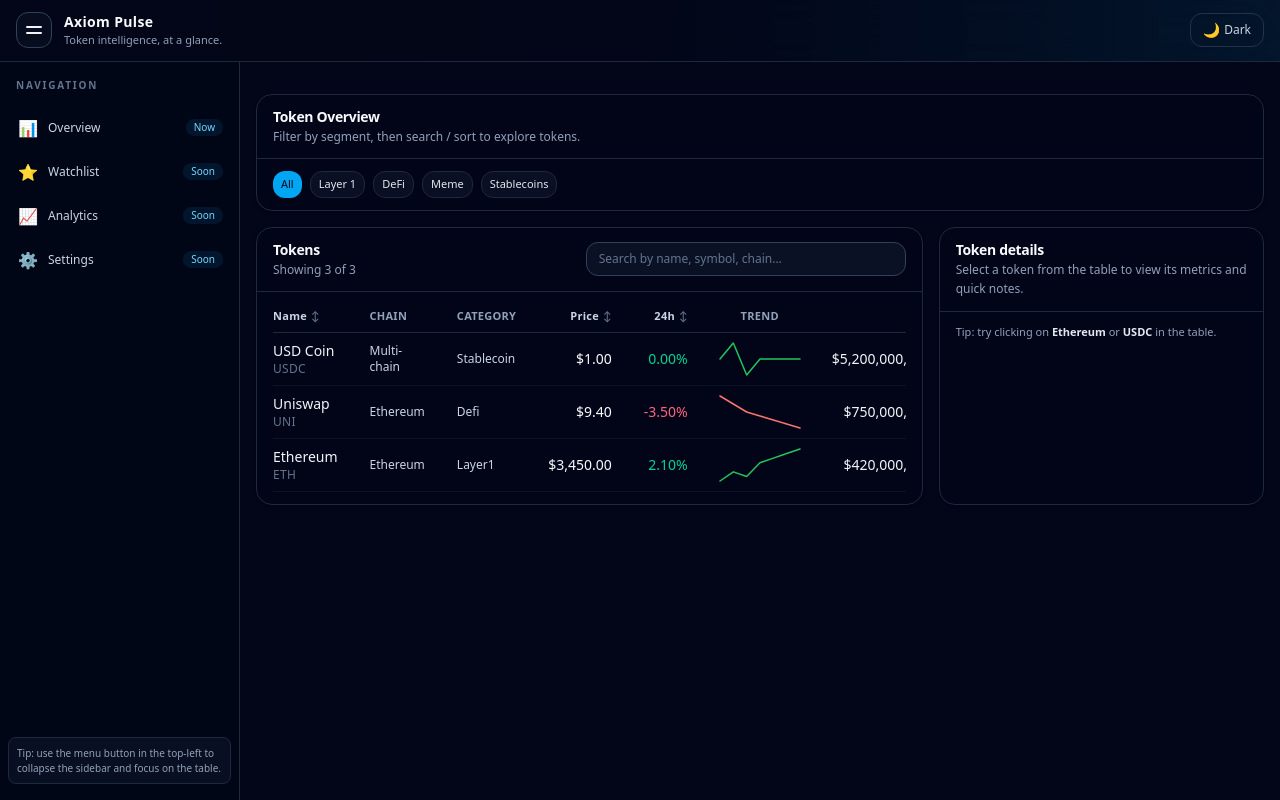
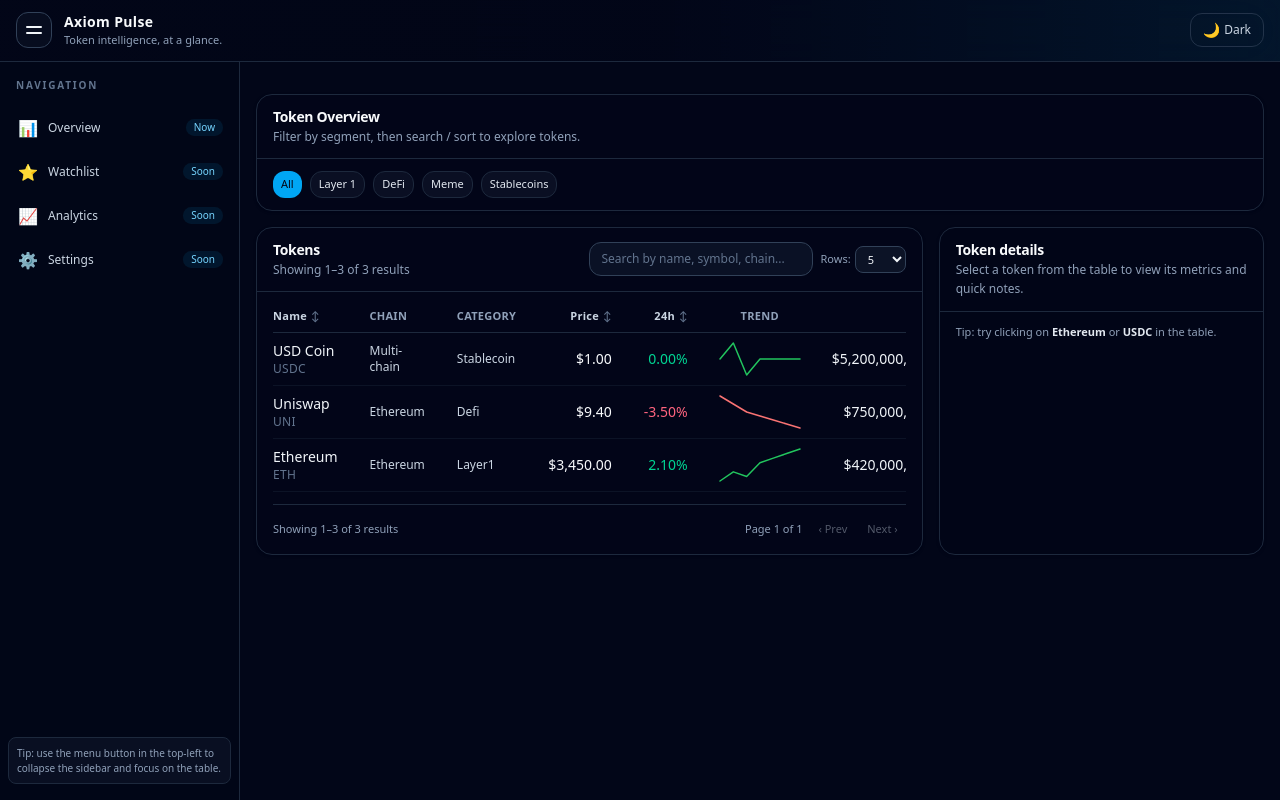
Before and after one commit to sangram-sethi/Token-Trading-Table, a Next.js app: page / in a window 1280 px wide. Built offline with nearby package versions, Linux system fonts and the light colour scheme.

Commit message:
added pagination

```diff
--- a/src/components/tokens/TokenList.tsx
+++ b/src/components/tokens/TokenList.tsx
@@ -13,6 +13,7 @@ import {
   CardContent,
 } from "@/components/ui/Card";
 import { Input } from "@/components/ui/Input";
+import { Button } from "@/components/ui/Button";
 import TokenSparkline from "@/components/tokens/TokenSparkline";
 
 type SortKey = "name" | "price" | "change24h" | "tvl";
@@ -27,6 +28,11 @@ export default function TokenList() {
   const [sortKey, setSortKey] = useState<SortKey>("tvl");
   const [sortDirection, setSortDirection] = useState<SortDirection>("desc");
 
+  // pagination state
+  const [pageSize, setPageSize] = useState(5);
+  const [page, setPage] = useState(1); // 1-based
+
+  // Fetch tokens on first load
   useEffect(() => {
     if (status === "idle") {
       dispatch(fetchTokens());
@@ -58,11 +64,13 @@ export default function TokenList() {
     );
   };
 
+  // 1) category filter
   const filteredByCategory =
     filteredCategory === "all"
       ? tokens
       : tokens.filter((t) => t.category === filteredCategory);
 
+  // 2) search filter
   const searchedTokens = filteredByCategory.filter((t) => {
     if (!query.trim()) return true;
     const q = query.toLowerCase();
@@ -73,7 +81,8 @@ export default function TokenList() {
     );
   });
 
-  const visibleTokens = [...searchedTokens].sort((a, b) => {
+  // 3) sorting
+  const sortedTokens = [...searchedTokens].sort((a, b) => {
     let result = 0;
 
     switch (sortKey) {
@@ -100,21 +109,64 @@ export default function TokenList() {
     return sortDirection === "asc" ? result : -result;
   });
 
+  const totalRows = sortedTokens.length;
+  const totalPages = Math.max(1, Math.ceil(totalRows / pageSize));
+
+  // keep page in range when filters/search/size change
+  useEffect(() => {
+    setPage((prev) => {
+      if (prev > totalPages) return totalPages;
+      if (prev < 1) return 1;
+      return prev;
+    });
+  }, [totalPages]);
+
+  const startIndex = (page - 1) * pageSize;
+  const endIndex = startIndex + pageSize;
+  const pageTokens = sortedTokens.slice(startIndex, endIndex);
+
+  const displayStart = totalRows === 0 ? 0 : startIndex + 1;
+  const displayEnd = totalRows === 0 ? 0 : Math.min(endIndex, totalRows);
+
+  const handlePageSizeChange = (value: string) => {
+    const n = Number(value) || 5;
+    setPageSize(n);
+    setPage(1); // reset to first page when size changes
+  };
+
   return (
     <Card>
-      <CardHeader className="flex flex-col gap-2 sm:flex-row sm:items-center sm:justify-between">
+      <CardHeader className="flex flex-col gap-3 sm:flex-row sm:items-center sm:justify-between">
         <div>
           <CardTitle>Tokens</CardTitle>
           <CardDescription>
-            Showing {visibleTokens.length} of {tokens.length}
+            Showing {displayStart}–{displayEnd} of {totalRows} result
+            {totalRows === 1 ? "" : "s"}
           </CardDescription>
         </div>
-        <div className="w-full max-w-xs">
+        <div className="flex w-full flex-col gap-2 sm:w-auto sm:flex-row sm:items-center">
+          <div className="w-full sm:w-56">
             <Input
               value={query}
-            onChange={(e) => setQuery(e.target.value)}
+              onChange={(e) => {
+                setQuery(e.target.value);
+                setPage(1); // reset page on search change
+              }}
               placeholder="Search by name, symbol, chain..."
             />
+          </div>
+          <div className="flex items-center gap-1 text-[11px] text-slate-400">
+            <span>Rows:</span>
+            <select
+              value={pageSize}
+              onChange={(e) => handlePageSizeChange(e.target.value)}
+              className="rounded-lg border border-slate-700 bg-slate-900/80 px-2 py-1 text-[11px] text-slate-100 focus:outline-none focus:ring-2 focus:ring-sky-500/60"
+            >
+              <option value={5}>5</option>
+              <option value={10}>10</option>
+              <option value={25}>25</option>
+            </select>
+          </div>
         </div>
       </CardHeader>
 
@@ -131,13 +183,14 @@ export default function TokenList() {
           </div>
         )}
 
-        {status === "succeeded" && visibleTokens.length === 0 && (
+        {status === "succeeded" && totalRows === 0 && (
           <div className="py-8 text-center text-xs text-slate-400">
             No tokens match your filters.
           </div>
         )}
 
-        {status === "succeeded" && visibleTokens.length > 0 && (
+        {status === "succeeded" && totalRows > 0 && (
+          <>
             <div className="overflow-x-auto">
               <table className="min-w-full text-left text-sm">
                 <thead className="border-b border-slate-800 text-xs uppercase tracking-wide text-slate-400">
@@ -194,7 +247,7 @@ export default function TokenList() {
                   </tr>
                 </thead>
                 <tbody>
-                {visibleTokens.map((token) => {
+                  {pageTokens.map((token) => {
                     const isSelected = token.id === selectedTokenId;
 
                     return (
@@ -252,6 +305,40 @@ export default function TokenList() {
                 </tbody>
               </table>
             </div>
+
+            {/* pagination controls */}
+            <div className="mt-3 flex flex-col gap-2 border-t border-slate-800 pt-3 text-[11px] text-slate-400 sm:flex-row sm:items-center sm:justify-between">
+              <div>
+                Showing {displayStart}–{displayEnd} of {totalRows} result
+                {totalRows === 1 ? "" : "s"}
+              </div>
+              <div className="flex items-center gap-2">
+                <span>
+                  Page {page} of {totalPages}
+                </span>
+                <div className="flex items-center gap-1">
+                  <Button
+                    variant="ghost"
+                    size="xs"
+                    onClick={() => setPage((p) => Math.max(1, p - 1))}
+                    disabled={page === 1 || totalRows === 0}
+                  >
+                    ‹ Prev
+                  </Button>
+                  <Button
+                    variant="ghost"
+                    size="xs"
+                    onClick={() =>
+                      setPage((p) => Math.min(totalPages, p + 1))
+                    }
+                    disabled={page === totalPages || totalRows === 0}
+                  >
+                    Next ›
+                  </Button>
+                </div>
+              </div>
+            </div>
+          </>
         )}
       </CardContent>
     </Card>
```
Lines whose indentation alone changed are shown as unchanged.
